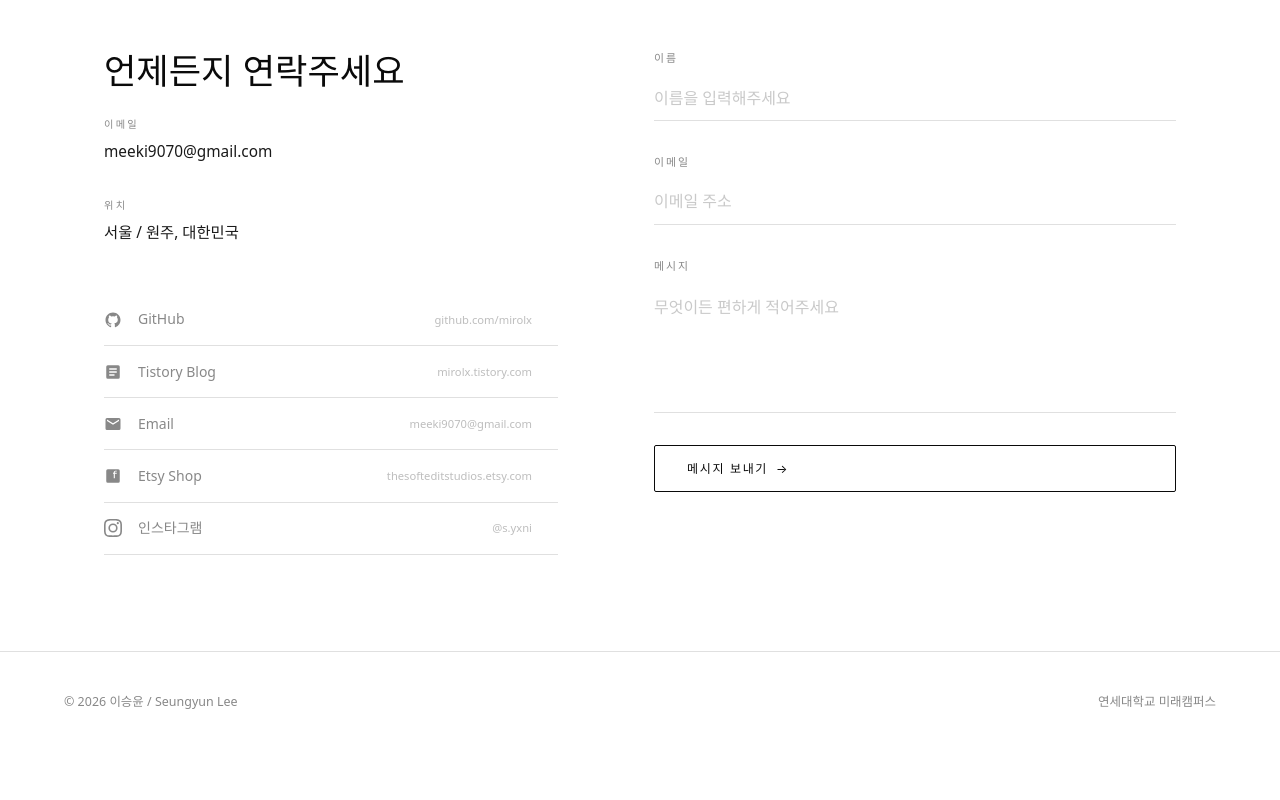
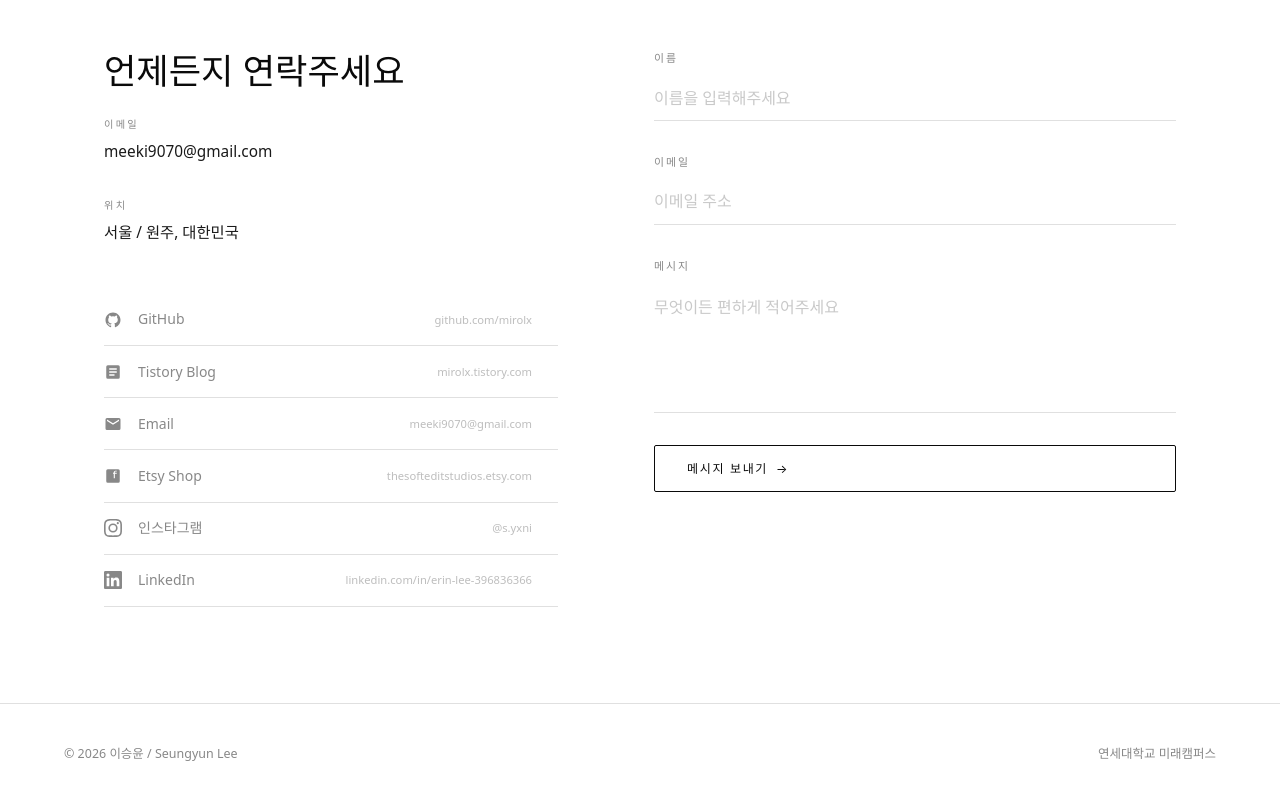
Before and after one commit to mirolx/portfolio-mirolx, a plain HTML site: page contact.html in a window 1280 px wide. Shown: the part 401-1201 px from the top of the page. Before the commit the page ends 1153 px from the top, so only its background shows below. Drawn offline with Linux system fonts and the light colour scheme; a web font is replaced by a local one.

Commit message:
Add LinkedIn link to contact page
Co-Authored-By: Claude Sonnet 4.6 <noreply@anthropic.com>

```diff
--- a/contact.html
+++ b/contact.html
@@ -120,6 +120,15 @@
               <span class="social-arrow">↗</span>
             </a>
 
+            <a href="https://www.linkedin.com/in/erin-lee-396836366" target="_blank" rel="noopener" class="social-link">
+              <svg viewBox="0 0 24 24" aria-hidden="true">
+                <path d="M20.447 20.452h-3.554v-5.569c0-1.328-.027-3.037-1.852-3.037-1.853 0-2.136 1.445-2.136 2.939v5.667H9.351V9h3.414v1.561h.046c.477-.9 1.637-1.85 3.37-1.85 3.601 0 4.267 2.37 4.267 5.455v6.286zM5.337 7.433a2.062 2.062 0 0 1-2.063-2.065 2.064 2.064 0 1 1 2.063 2.065zm1.782 13.019H3.555V9h3.564v11.452zM22.225 0H1.771C.792 0 0 .774 0 1.729v20.542C0 23.227.792 24 1.771 24h20.451C23.2 24 24 23.227 24 22.271V1.729C24 .774 23.2 0 22.222 0h.003z"/>
+              </svg>
+              <span class="social-link-name">LinkedIn</span>
+              <span class="social-link-url">linkedin.com/in/erin-lee-396836366</span>
+              <span class="social-arrow">↗</span>
+            </a>
+
           </div>
         </div>
 
```
